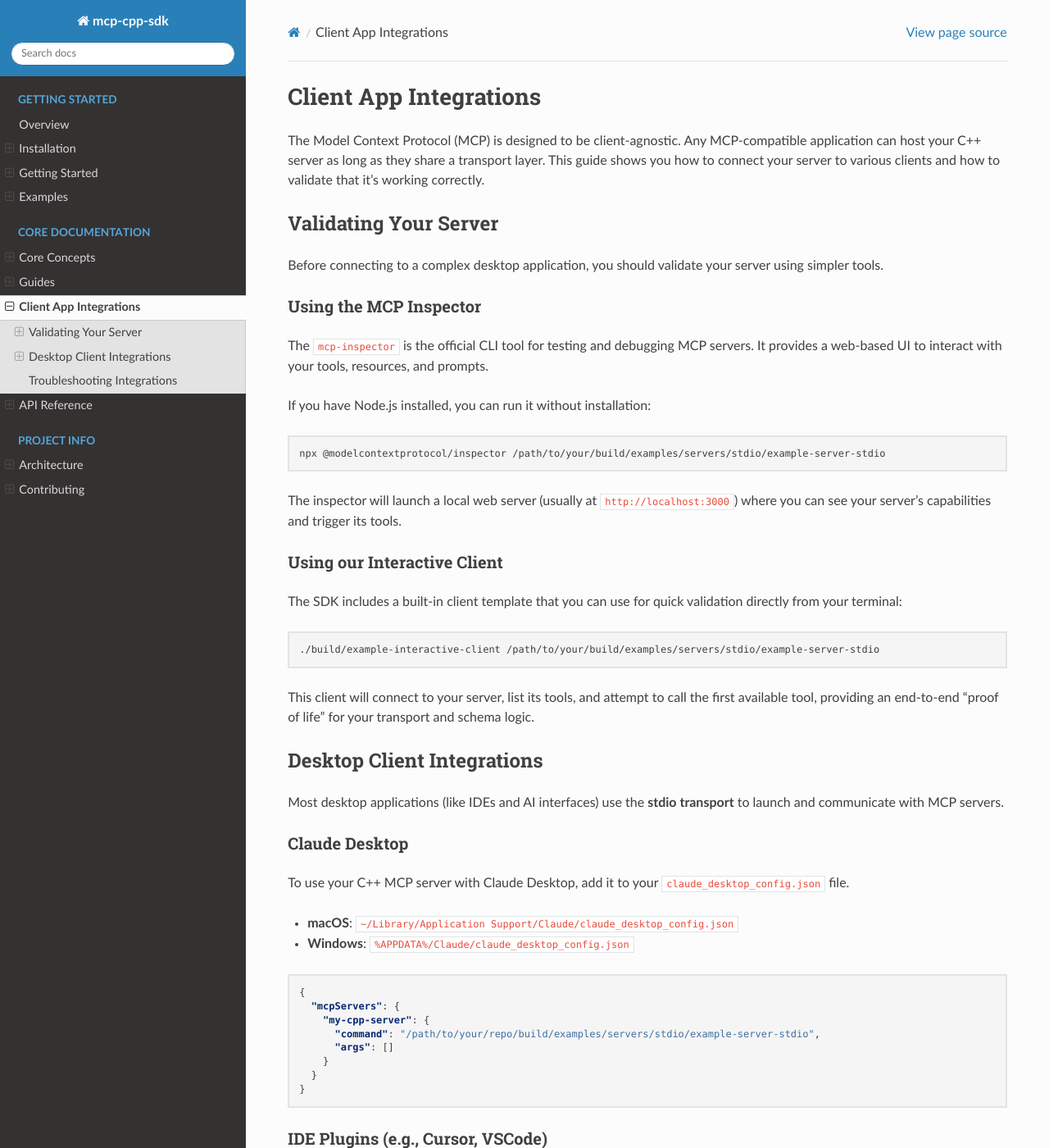
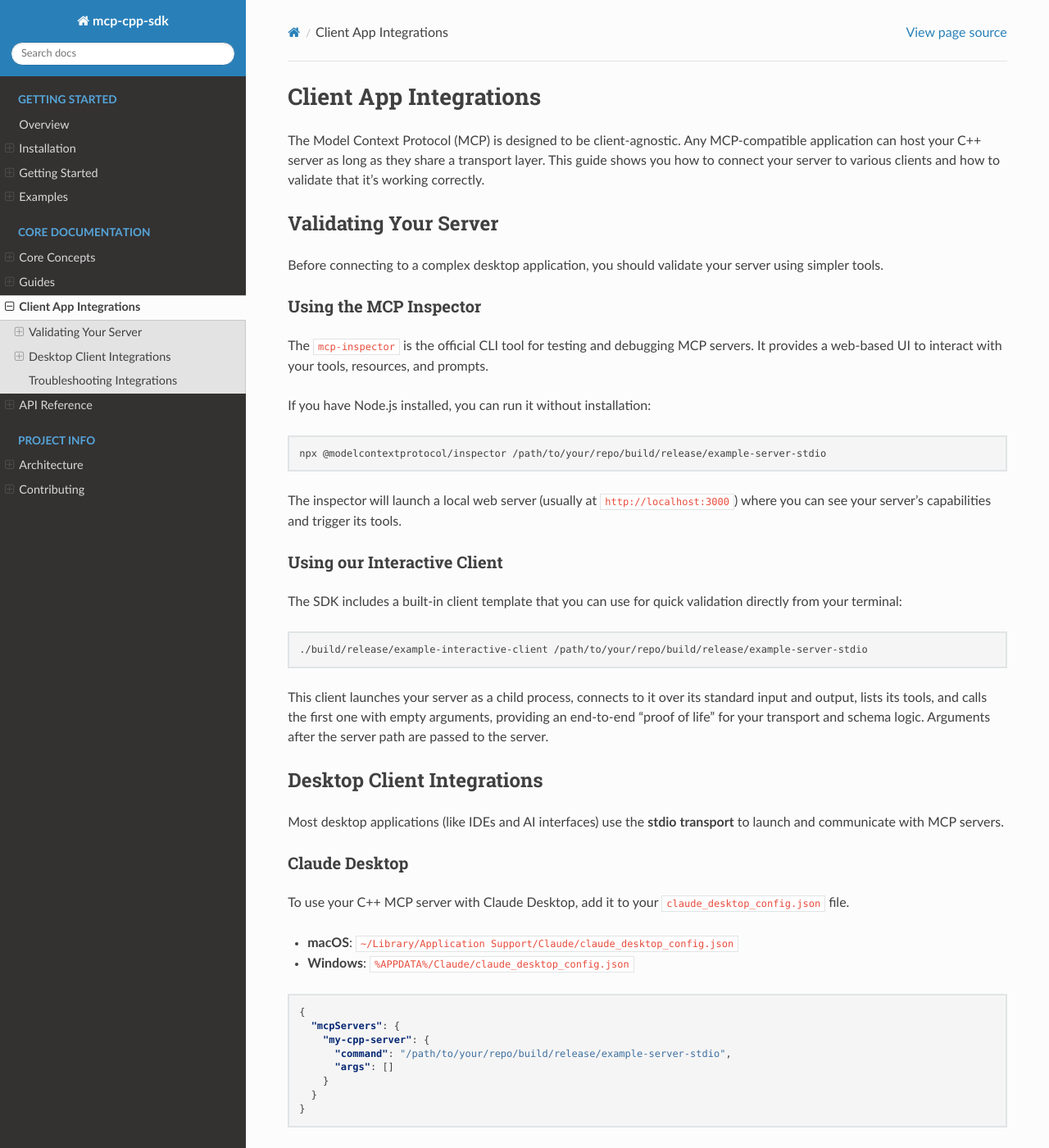
Before and after one commit to yurirocha15/mcp-cpp-sdk, a Sphinx documentation site: the page built from docs/integrations/client-apps.rst, in a window 1280 px wide and 1400 px high. Shown: the whole window at 82% size. Built offline with Sphinx 7.4.7 and the Read the Docs theme 3.1.0, drawn with Linux system fonts in a browser that asks for light colours.

Commit message:
fix(examples): launch the server from the interactive client example
run_client() took the server path as const std::string& and was started with a temporary, so the coroutine read the string after it was destroyed; it now takes its options by value. The client also spoke over its own standard input and output and ignored the path, while the integrations page said it connects to the given server. It now launches that server with StdioClientTransport, passes it the remaining arguments, shuts it down at the end and fails when a call fails. The page's binary paths are corrected.

Tested: run against example-server-stdio it lists the four tools, calls add and the server exits with code 0; built with -fsanitize=address it reports nothing; without a path it prints its usage and exits 1.

```diff
--- a/docs/integrations/client-apps.rst
+++ b/docs/integrations/client-apps.rst
@@ -23,7 +23,7 @@ If you have Node.js installed, you can run it without installation:
 
 .. code-block:: bash
 
-   npx @modelcontextprotocol/inspector /path/to/your/build/examples/servers/stdio/example-server-stdio
+   npx @modelcontextprotocol/inspector /path/to/your/repo/build/release/example-server-stdio
 
 The inspector will launch a local web server (usually at ``http://localhost:3000``)
 where you can see your server's capabilities and trigger its tools.
@@ -36,11 +36,12 @@ directly from your terminal:
 
 .. code-block:: bash
 
-   ./build/example-interactive-client /path/to/your/build/examples/servers/stdio/example-server-stdio
+   ./build/release/example-interactive-client /path/to/your/repo/build/release/example-server-stdio
 
-This client will connect to your server, list its tools, and attempt to call
-the first available tool, providing an end-to-end "proof of life" for your
-transport and schema logic.
+This client launches your server as a child process, connects to it over its
+standard input and output, lists its tools, and calls the first one with empty
+arguments, providing an end-to-end "proof of life" for your transport and
+schema logic. Arguments after the server path are passed to the server.
 
 Desktop Client Integrations
 ---------------------------
@@ -62,7 +63,7 @@ To use your C++ MCP server with Claude Desktop, add it to your
    {
      "mcpServers": {
        "my-cpp-server": {
-         "command": "/path/to/your/repo/build/examples/servers/stdio/example-server-stdio",
+         "command": "/path/to/your/repo/build/release/example-server-stdio",
          "args": []
        }
      }
```
Also changed, not shown: CHANGELOG.md (+3 -2 lines), 2 other files.
